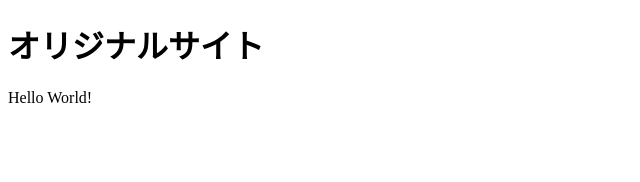
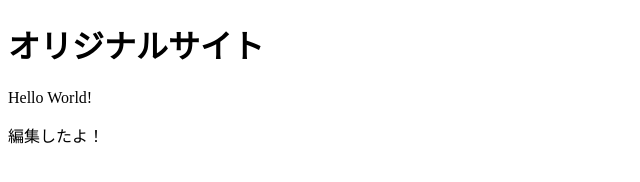
Before and after one commit to Chihiro-Emma/MySite, a plain HTML site: page index.html in a window 1280 px wide. Shown: the whole page, without its empty margins (0-640 px from the left). Drawn offline with Linux system fonts and the light colour scheme.

Commit message:
初めての編集です

```diff
--- a/index.html
+++ b/index.html
@@ -9,5 +9,6 @@
     <body>
         <h1>オリジナルサイト</h1>
         <p>Hello World!</p>
+        <p>編集したよ！</p>
     </body>
 </html>
```
